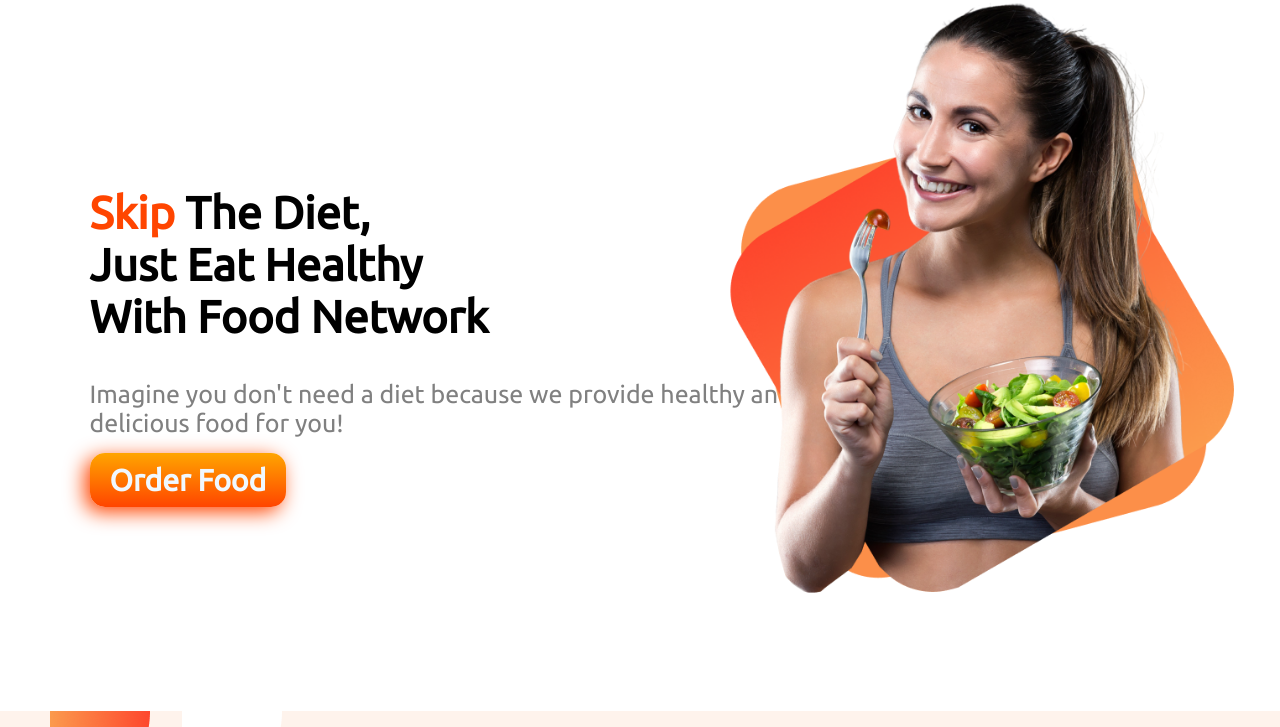
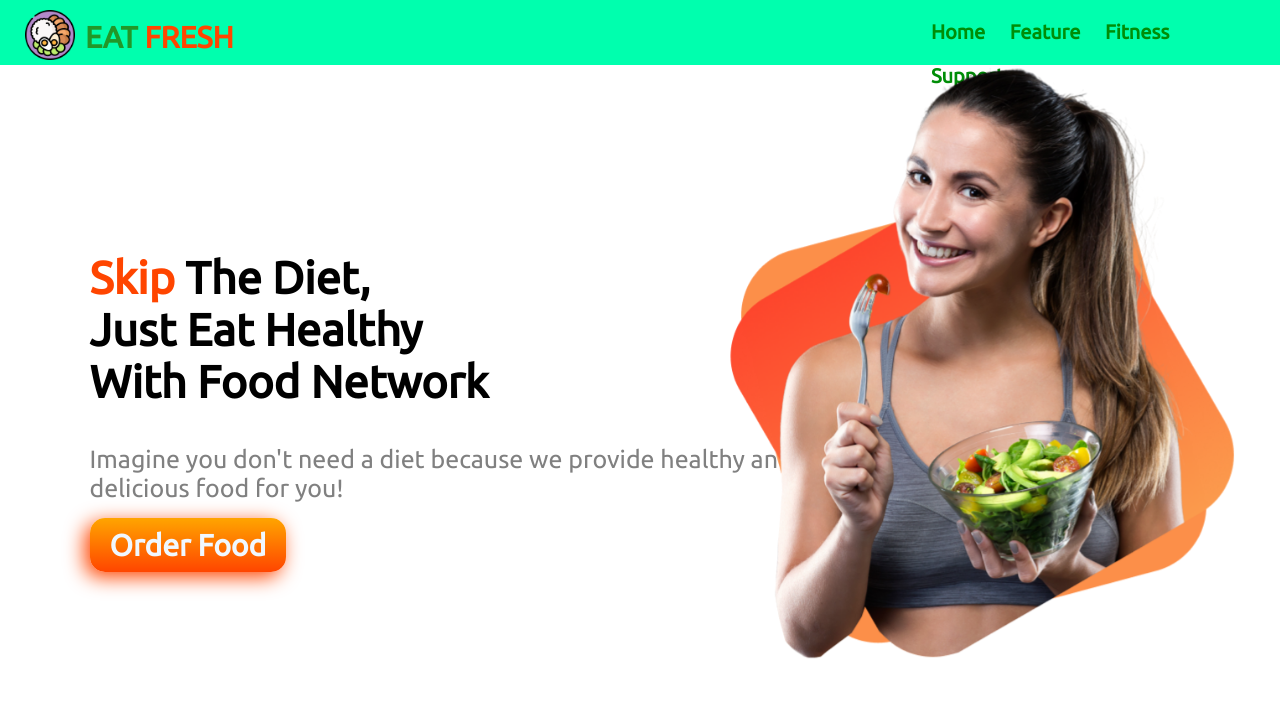
Before and after one commit to mehedi2283/conceptual-project, a plain HTML site: page index.html in a window 1280 px wide. Shown: the top 727 px of the page. Drawn offline with Linux system fonts and the light colour scheme.

Commit message:
added some anim

```diff
--- a/index.html
+++ b/index.html
@@ -14,6 +14,16 @@
 </head>
 
 <body>
+    <nav>
+        <img src="icon.png" alt="">
+        <h1><b>EAT <span id="fresh" class="orange">FRESH</span></b></h1>
+        <ul>
+            <li><a href="https://www.youtube.com"> <b>Home</b></a></li>
+            <li><a href="https://www.youtube.com"><b>Feature</b></a></li>
+            <li><a href="https://www.youtube.com"><b>Fitness</b></a></li>
+            <li><a href="https://www.youtube.com"><b>Support</b></a></li>
+        </ul>
+    </nav>
     <section class="sec1-banner flexible">
         <div class="half-width top-left">
             <h1><b><span class="orange">Skip</span></b> The Diet,<br>Just Eat Healthy <br> With Food Network</h1>
@@ -21,7 +31,7 @@
             <a class="link-button" target="_blank" href="https://www.youtube.com/">Order Food</a>
         </div>
         <div class="half-width">
-            <img src="images/female/Group 8425.png" alt="">
+            <img src="images/female/Group 8425.png" class="anim" alt="">
         </div>
 
     </section>
--- a/style.css
+++ b/style.css
@@ -167,3 +167,96 @@ footer {
     margin-top: 100px;
     padding: 50px;
 }
+
+nav {
+    display: flex;
+    height: 65px;
+    transition: 1s;
+
+}
+
+nav ul li {
+
+
+    display: inline-block;
+    list-style: none;
+
+    margin-left: 20px%;
+    margin-top: 10px;
+    margin-right: 20px;
+    margin-bottom: 10px;
+
+
+}
+
+nav ul {
+    margin-left: 40%;
+    margin-top: 10px;
+    font-weight: 900;
+    font-size: 20px;
+
+}
+
+nav img {
+    height: 50px;
+    width: 50px;
+    margin-left: 25px;
+    margin-top: 10px;
+}
+
+nav h1 {
+    color: gray;
+    width: 300px;
+    margin-left: 10px;
+    margin-top: 20px;
+    font-size: 30px;
+    font-weight: ;
+}
+
+nav ul li a {
+    color: rgb(126, 126, 126);
+    text-decoration: none;
+    font-weight: 500;
+}
+
+nav:hover {
+
+    background-color: rgb(0, 255, 174);
+}
+
+nav:hover ul li a {
+    color: rgb(0, 141, 7);
+}
+
+nav:hover h1 {
+    color: rgb(34, 151, 40);
+}
+
+
+.anim {
+    opacity: 0;
+    transform: translateX(50px);
+    animation: moveleft 1s linear forwards;
+}
+
+@keyframes moveleft {
+    100% {
+        opacity: 1;
+        transform: translateX(0px);
+
+    }
+}
+
+.top-left {
+    opacity: 0;
+    transform: translateY(40px);
+    animation: moveup 1s linear forwards;
+}
+
+@keyframes moveup {
+    100% {
+        opacity: 1;
+        transform: translateY(0px);
+
+    }
+}
```
